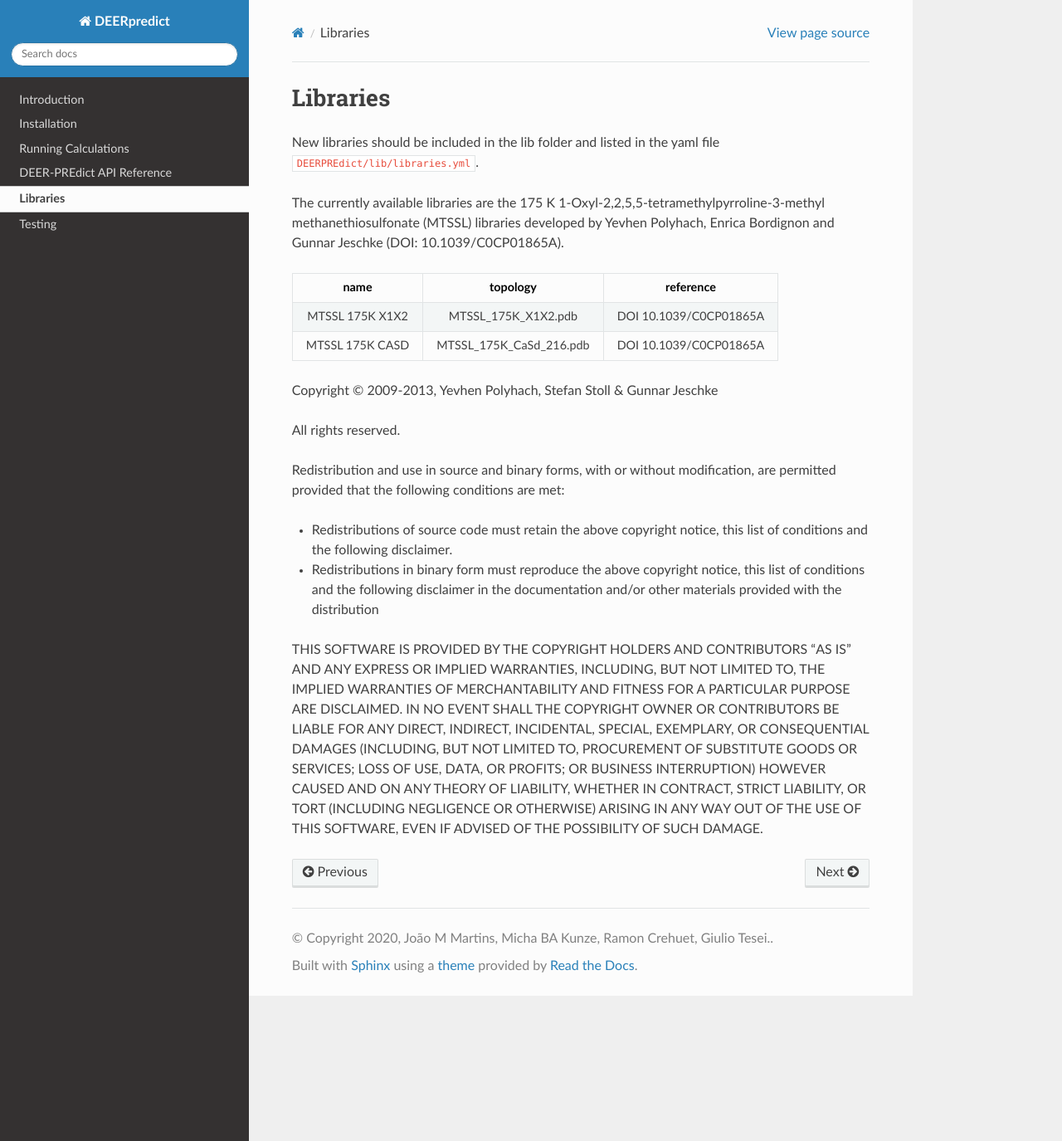
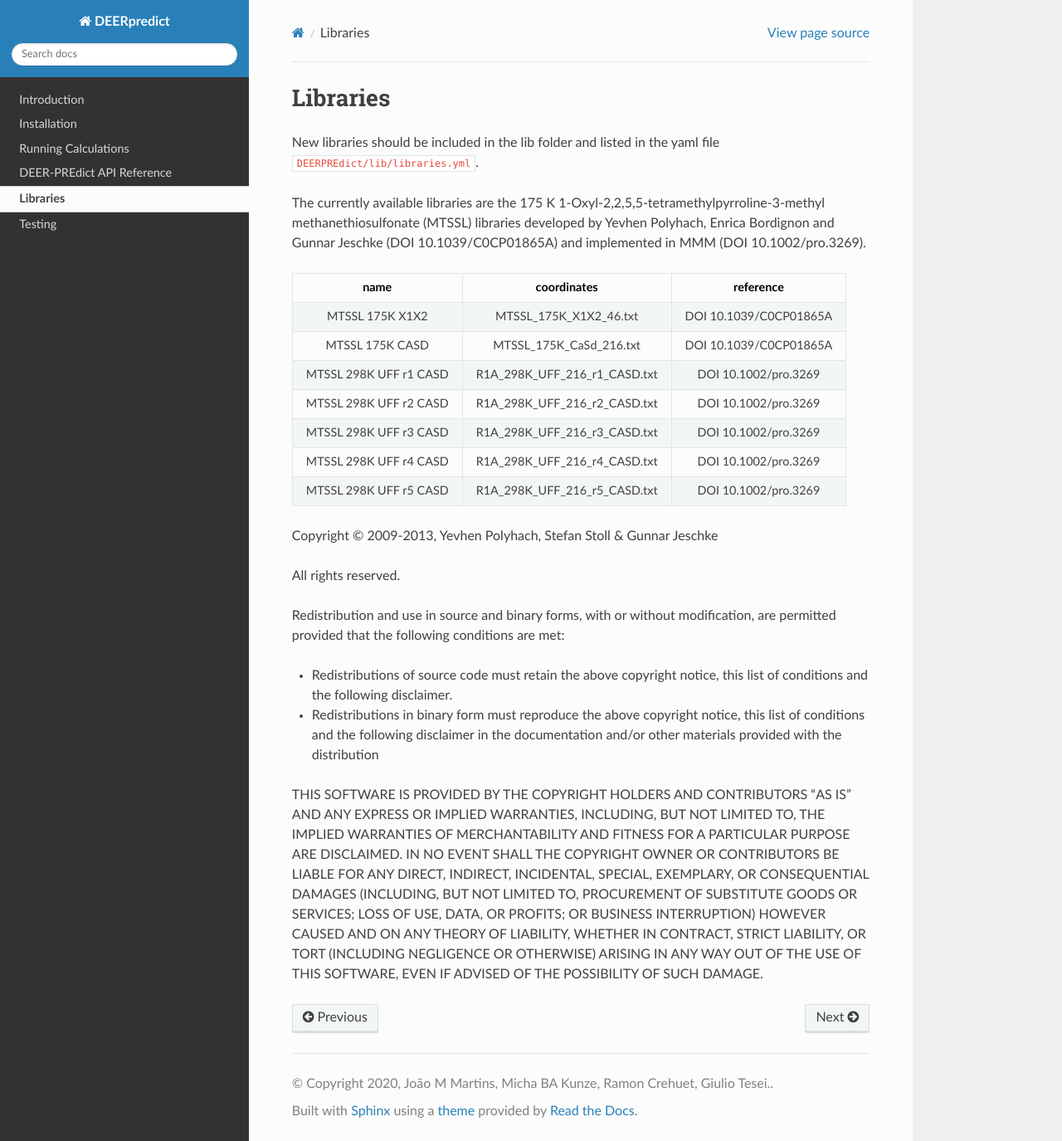
Before and after one commit to KULL-Centre/DEERpredict, a Sphinx documentation site: the page built from docs/_docs/libraries.md, in a window 1280 px wide and 1375 px high. Shown: the whole window at 83% size. Built offline with Sphinx 7.4.7 and the Read the Docs theme 2.0.0, drawn with Linux system fonts in a browser that asks for light colours.

Commit message:
Update RLA and rotamer placement

```diff
--- a/docs/_docs/libraries.md
+++ b/docs/_docs/libraries.md
@@ -3,12 +3,17 @@
 New libraries should be included in the lib folder and listed in the yaml file `DEERPREdict/lib/libraries.yml`.
 
 The currently available libraries are the 175 K 1-Oxyl-2,2,5,5-tetramethylpyrroline-3-methyl methanethiosulfonate (MTSSL)
-libraries developed by Yevhen Polyhach, Enrica Bordignon and Gunnar Jeschke (DOI: 10.1039/C0CP01865A).
+libraries developed by Yevhen Polyhach, Enrica Bordignon and Gunnar Jeschke (DOI 10.1039/C0CP01865A) and implemented in MMM (DOI 10.1002/pro.3269).
 
-| name                      | topology                    | reference            |
-|:-------------------------:|:---------------------------:|:--------------------:|
-| MTSSL 175K X1X2           | MTSSL_175K_X1X2.pdb         |DOI 10.1039/C0CP01865A|
-| MTSSL 175K CASD           | MTSSL_175K_CaSd_216.pdb     |DOI 10.1039/C0CP01865A|
+| name                      | coordinates                  | reference            |
+|:-------------------------:|:----------------------------:|:--------------------:|
+| MTSSL 175K X1X2           | MTSSL_175K_X1X2_46.txt       |DOI 10.1039/C0CP01865A|
+| MTSSL 175K CASD           | MTSSL_175K_CaSd_216.txt      |DOI 10.1039/C0CP01865A|
+| MTSSL 298K UFF r1 CASD    | R1A_298K_UFF_216_r1_CASD.txt |DOI 10.1002/pro.3269  |
+| MTSSL 298K UFF r2 CASD    | R1A_298K_UFF_216_r2_CASD.txt |DOI 10.1002/pro.3269  |
+| MTSSL 298K UFF r3 CASD    | R1A_298K_UFF_216_r3_CASD.txt |DOI 10.1002/pro.3269  |
+| MTSSL 298K UFF r4 CASD    | R1A_298K_UFF_216_r4_CASD.txt |DOI 10.1002/pro.3269  |
+| MTSSL 298K UFF r5 CASD    | R1A_298K_UFF_216_r5_CASD.txt |DOI 10.1002/pro.3269  |
 
 Copyright © 2009-2013, Yevhen Polyhach, Stefan Stoll & Gunnar Jeschke
 
```
Also changed, not shown: docs/_docs/running.md (+1 -1 lines), 13 other files.
